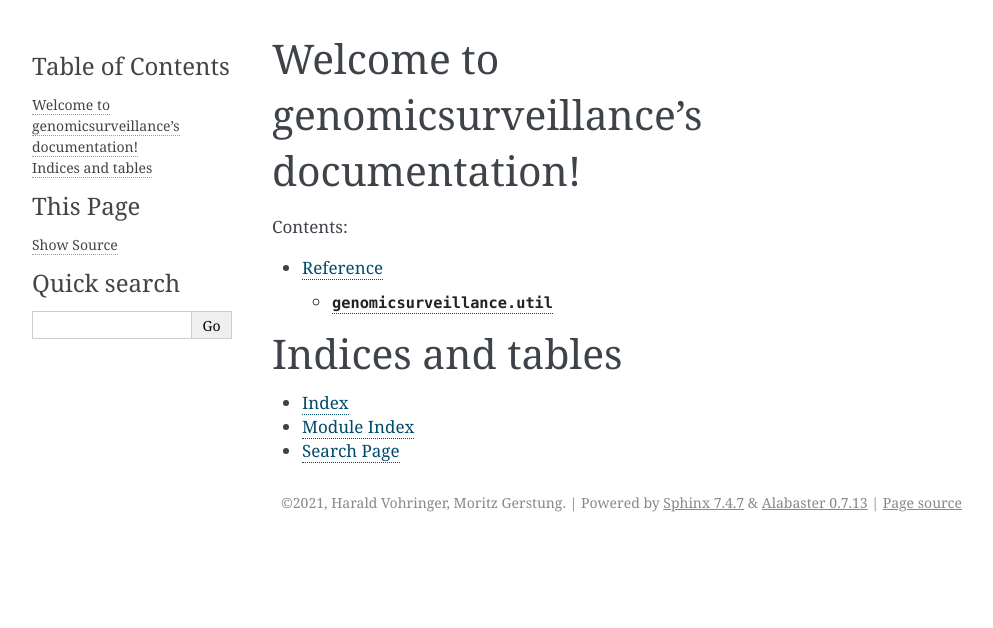
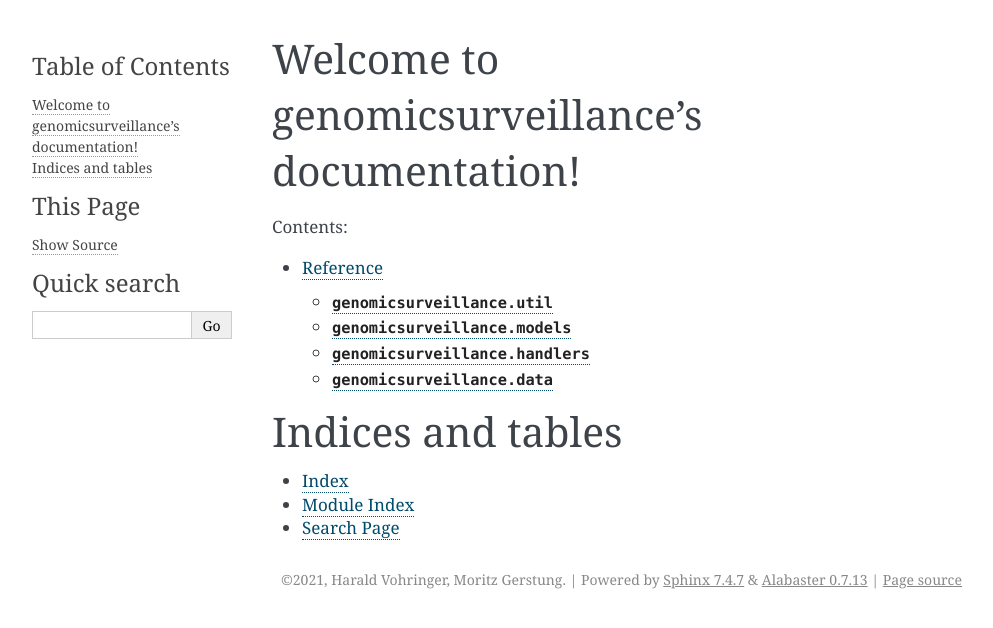
Before and after one commit to sagar87/genomicsurveillance, a Sphinx documentation site: the page built from docs/index.rst, in a window 1280 px wide. Shown: the top 628 px of the page, without its empty margins (148-1141 px from the left). Built offline with Sphinx 7.4.7, drawn with Linux system fonts in a browser that asks for light colours.

Commit message:
updated reference.rst

```diff
--- a/docs/conf.py
+++ b/docs/conf.py
@@ -14,20 +14,6 @@ import os
 import sys
 
 sys.path.insert(0, os.path.abspath(".."))
-
-from unittest import mock
-
-# Mock modules because it fails to build in readthedocs
-MOCK_MODULES = [
-    "numpy",
-    "pandas",
-    "scipy",
-    "scipy.interpolate",
-    "matplotlib",
-    "matplotlib.pyplot",
-]
-for mod_name in MOCK_MODULES:
-    sys.modules[mod_name] = mock.Mock()
 
 # -- Project information -----------------------------------------------------
 
--- a/docs/reference.rst
+++ b/docs/reference.rst
@@ -11,3 +11,24 @@ The util module contains classes and functions to run the genomicsurveillance mo
 
 .. automodule:: genomicsurveillance.utils
    :members:
+
+
+:code:`genomicsurveillance.models`
+----------------------------------
+
+.. automodule:: genomicsurveillance.models
+   :members:
+
+
+:code:`genomicsurveillance.handlers`
+------------------------------------
+
+.. automodule:: genomicsurveillance.handlers
+   :members:
+
+
+:code:`genomicsurveillance.data`
+------------------------------------
+
+.. automodule:: genomicsurveillance.data
+   :members:
```
